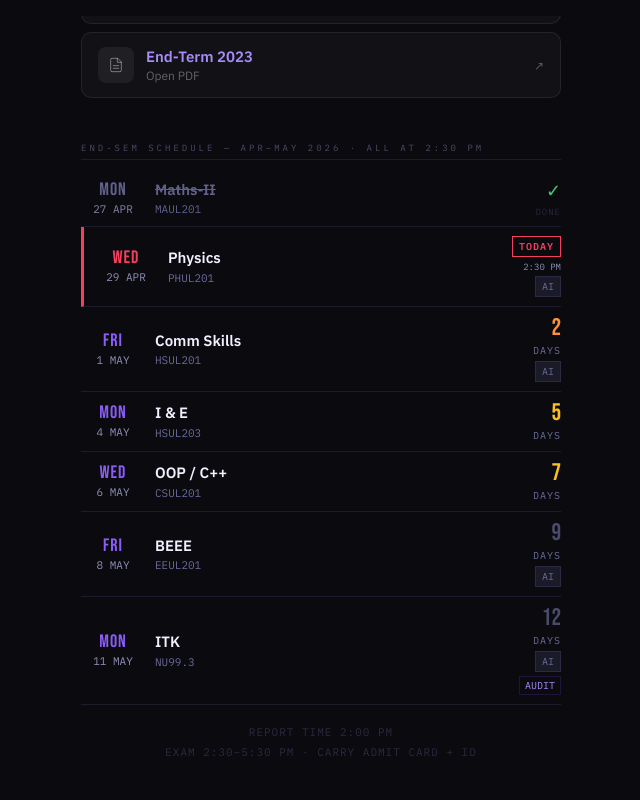
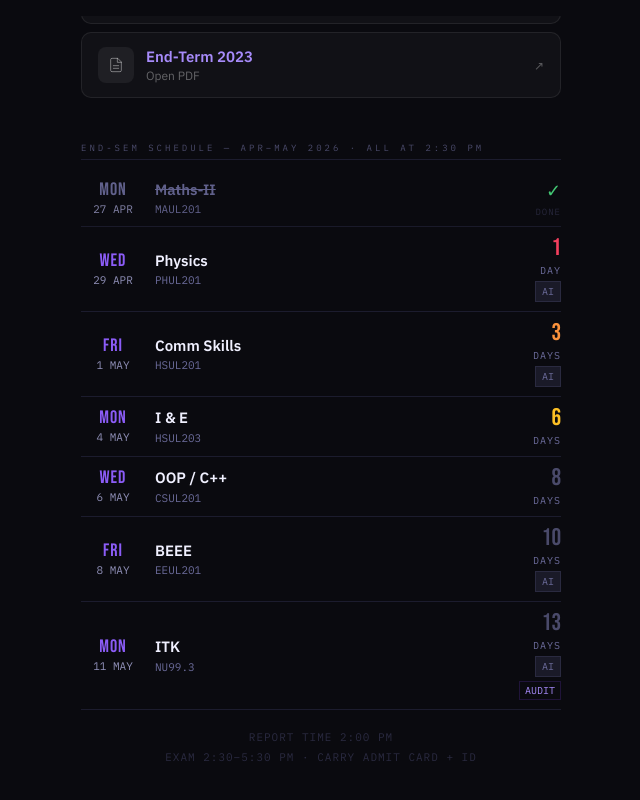
Before and after one commit to Hanu2908/Resource_Hub, a React (Vite) app: page / in a window 1280 px wide. Shown: the part 784-1584 px from the top of the page, without its empty margins (319-959 px from the left). Built offline with nearby package versions, Linux system fonts and the light colour scheme.

Commit message:
Fixed the Schedule error

```diff
--- a/src/App.jsx
+++ b/src/App.jsx
@@ -11,13 +11,22 @@ import TemplatesTab from "./components/TemplatesTab.jsx";
 import PYQSection from './components/PYQSection.jsx';
 
 function getCountdown(dateStr) {
-  const diff = new Date(dateStr) - new Date();
-  if (diff <= 0) return { done: true, days: 0, hours: 0, mins: 0 };
+  const target = new Date(dateStr);
+  const now = new Date();
+  const diff = target - now;
+  if (diff <= 0) return { done: true, days: 0, hours: 0, mins: 0, calendarDays: 0, isToday: false };
+
+  const midnightNow = new Date(now.getFullYear(), now.getMonth(), now.getDate());
+  const midnightTarget = new Date(target.getFullYear(), target.getMonth(), target.getDate());
+  const calendarDays = Math.round((midnightTarget - midnightNow) / 86400000);
+
   return {
     done:  false,
     days:  Math.floor(diff / 86400000),
     hours: Math.floor((diff % 86400000) / 3600000),
     mins:  Math.floor((diff % 3600000)  / 60000),
+    calendarDays,
+    isToday: calendarDays === 0,
   };
 }
 
--- a/src/components/ScheduleTab.jsx
+++ b/src/components/ScheduleTab.jsx
@@ -19,7 +19,7 @@ export default function ScheduleTab({ exams }) {
       </div>
 
       {exams.map(({ exam, cd }) => {
-        const isToday = !cd.done && cd.days === 0;
+        const isToday = !cd.done && cd.isToday;
         return (
           <div
             key={exam.id}
@@ -106,15 +106,15 @@ export default function ScheduleTab({ exams }) {
                     <div style={{
                       fontFamily: "'Bebas Neue', cursive",
                         fontSize: "24px", lineHeight: 1,
-                        color: cdAccent(cd.days),
+                        color: cdAccent(cd.calendarDays),
                       }}>
-                        {cd.days}
+                        {cd.calendarDays}
                       </div>
                       <div style={{
                         fontFamily: "'IBM Plex Mono', monospace",
                     fontSize: "10px", color: "var(--border-strong)", letterSpacing: "1px",
                   }}>
-                    DAYS
+                        {cd.calendarDays === 1 ? "DAY" : "DAYS"}
                   </div>
                 </>
               )}
```
